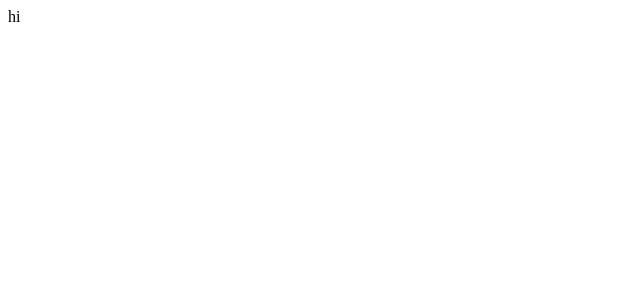
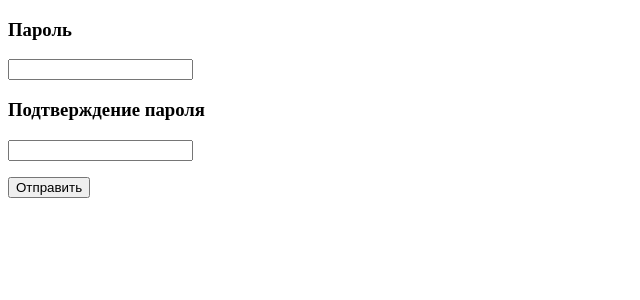
Before and after one commit to iamAndreyGavrilov/VuelidateVue3, a Vue app: page / in a window 1280 px wide. Shown: the top 300 px of the page, without its empty margins (0-640 px from the left). Built offline with nearby package versions, Linux system fonts and the light colour scheme.

Commit message:
скелет верстки

```diff
--- a/src/components/HelloForm.vue
+++ b/src/components/HelloForm.vue
@@ -1,11 +1,29 @@
 <template>
-  <div>hi</div>
+  <div>
+    <form>
+      <h3>Пароль</h3>
+      <p><input v-model.trim="password" type="password" /></p>
+      <h3>Подтверждение пароля</h3>
+      <p><input v-model.trim="passwordСheck" type="password" /></p>
+      <button @click="submitForm" type="submit">Отправить</button>
+    </form>
+  </div>
 </template>
 
 <script>
 export default {
   name: "HelloForm",
-  props: {},
+  data() {
+    return {
+      password: "",
+      passwordСheck: "",
+    };
+  },
+  methods: {
+    submitForm(e) {
+      e.preventDefault();
+    },
+  },
 };
 </script>
 
```
